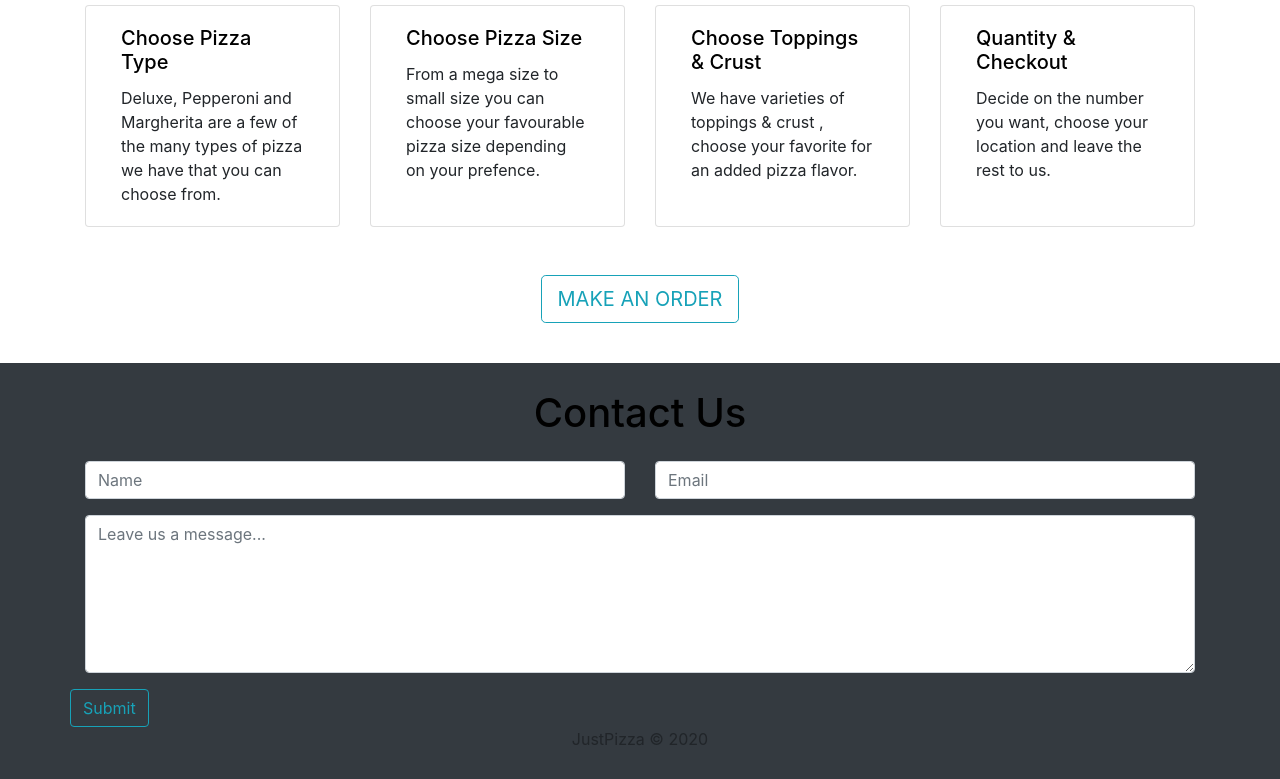
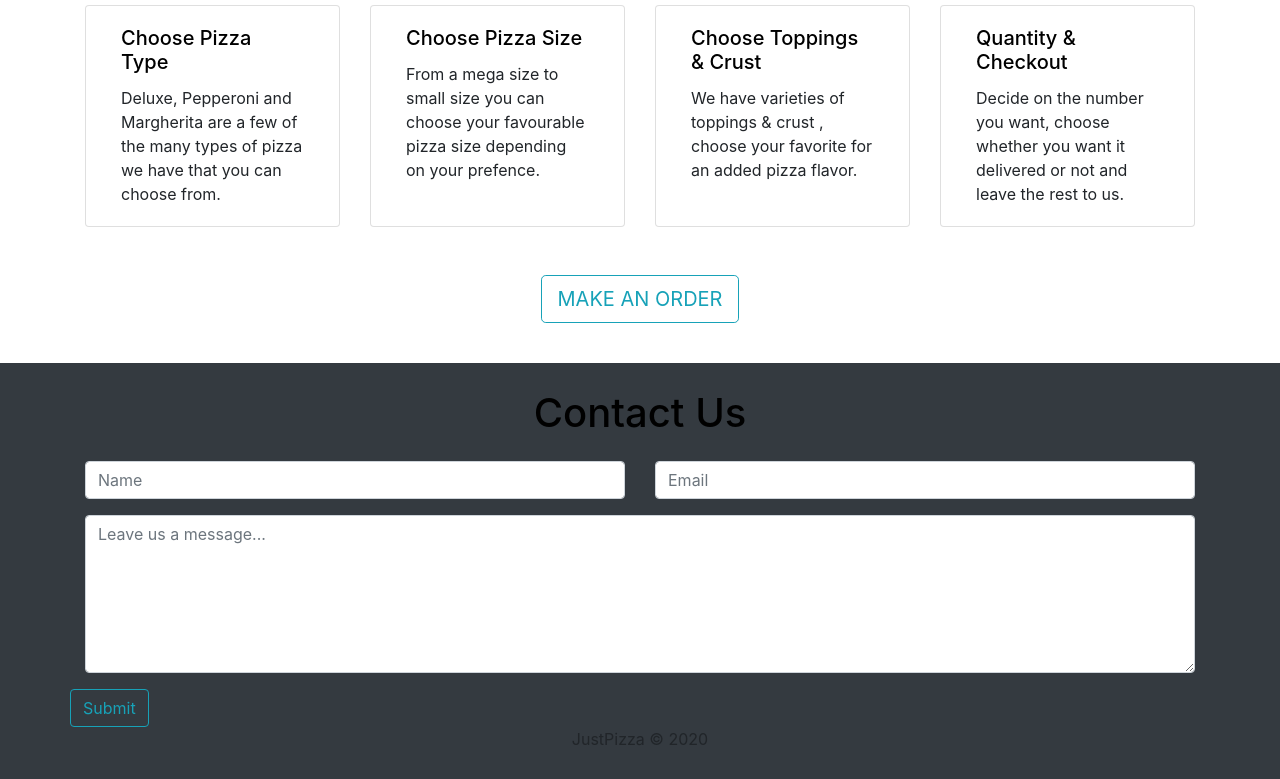
Before and after one commit to BillyAyiera/Pizza-Delivery, a plain HTML site: page index.html in a window 1280 px wide. Shown: the part 947-1726 px from the top of the page. Drawn offline with Linux system fonts and the light colour scheme.

Commit message:
new html changes

```diff
--- a/index.html
+++ b/index.html
@@ -65,7 +65,7 @@
                 <div class="card col-lg-3 col-sm-1">
                     <div class="card-body">
                         <h5 class="card-title heads">Quantity & Checkout</h5>
-                        <p class="card-text">Decide on the number you want, choose your location and leave the rest to us.</p>
+                        <p class="card-text">Decide on the number you want, choose whether you want it delivered or not and leave the rest to us.</p>
                     </div>
                 </div>
             </div>
```
